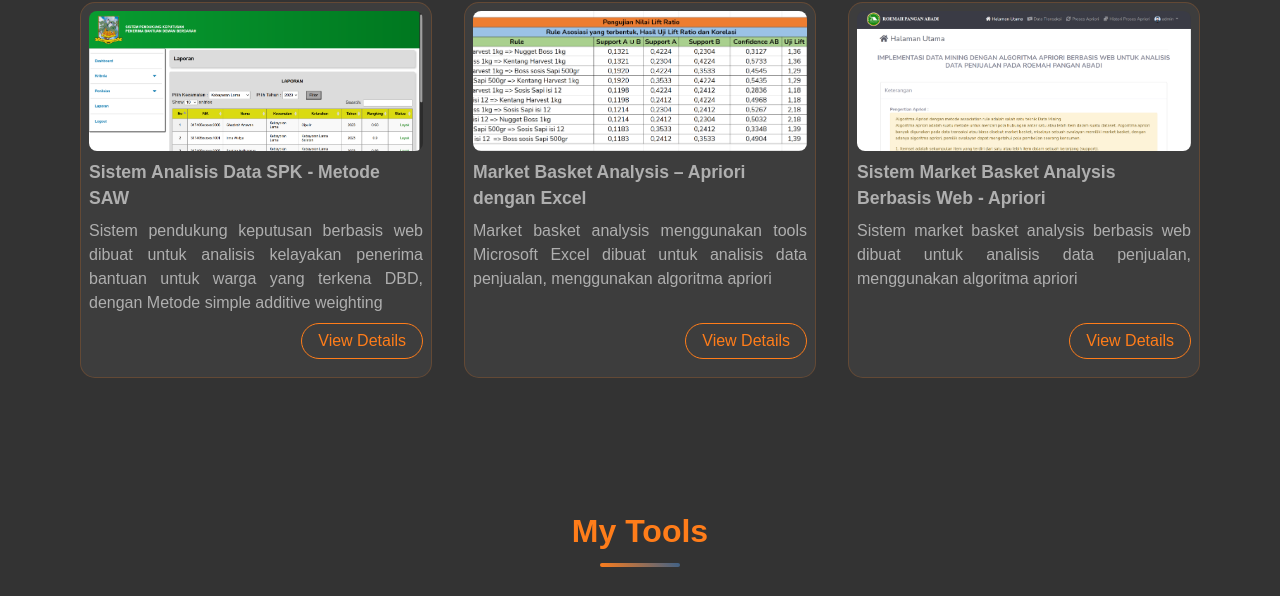
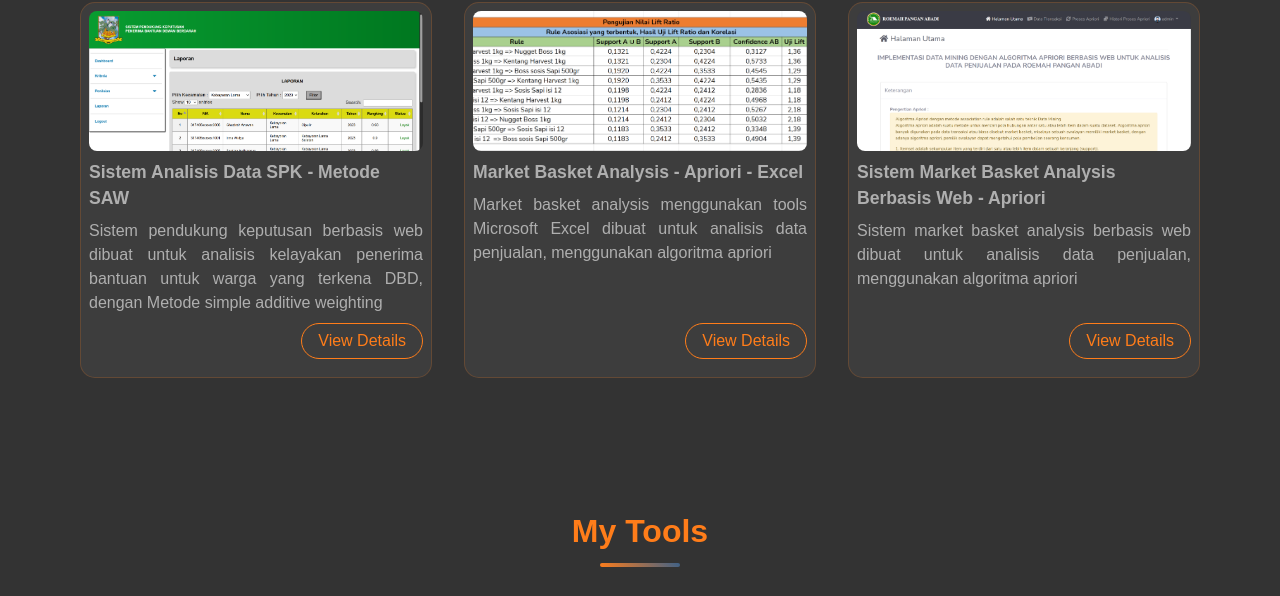
Before and after one commit to syahbanihoir/portofolio, a plain HTML site: page index.html in a window 1280 px wide. Shown: the part 2046-2642 px from the top of the page. Drawn offline with Linux system fonts and the light colour scheme.

Commit message:
Update index.html

```diff
--- a/index.html
+++ b/index.html
@@ -146,7 +146,7 @@
 
                         <div class="project-card" data-category="data-analyst">
                             <img src="asset/img/detail_projeck/apriori_excel/apriori_excel3.png" alt="Web Analyst Data Algoritma Apriori" class="project-image">
-                            <h3>Market Basket Analysis – Apriori dengan Excel</h3>
+                            <h3>Market Basket Analysis - Apriori - Excel</h3>
                             <p>Market basket analysis menggunakan tools Microsoft Excel dibuat untuk analisis data penjualan, menggunakan algoritma apriori</p>
                             <div class="project-links">
                                 <a href="view_web_apriori_excel.html" class="project-link">View Details</a>
```
